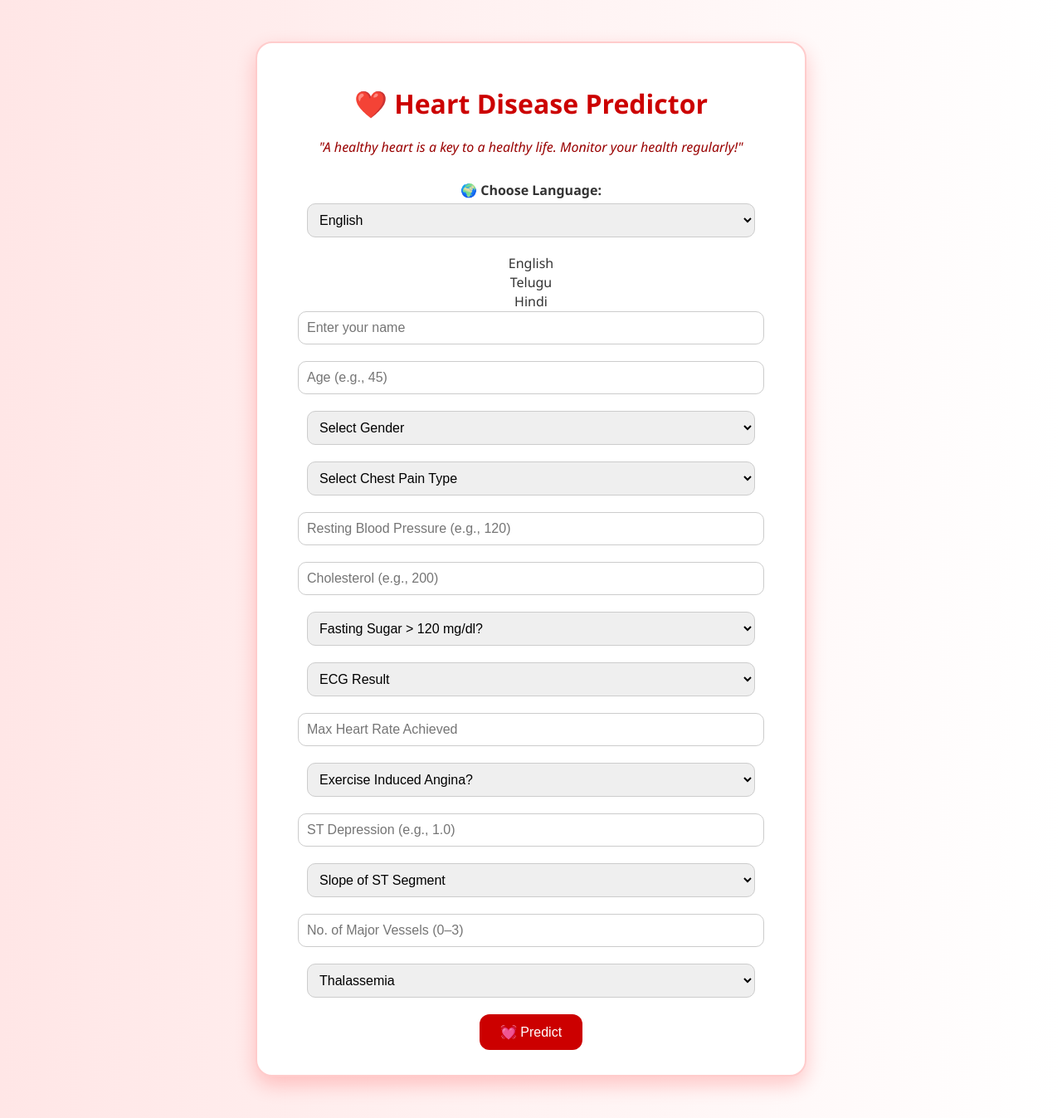
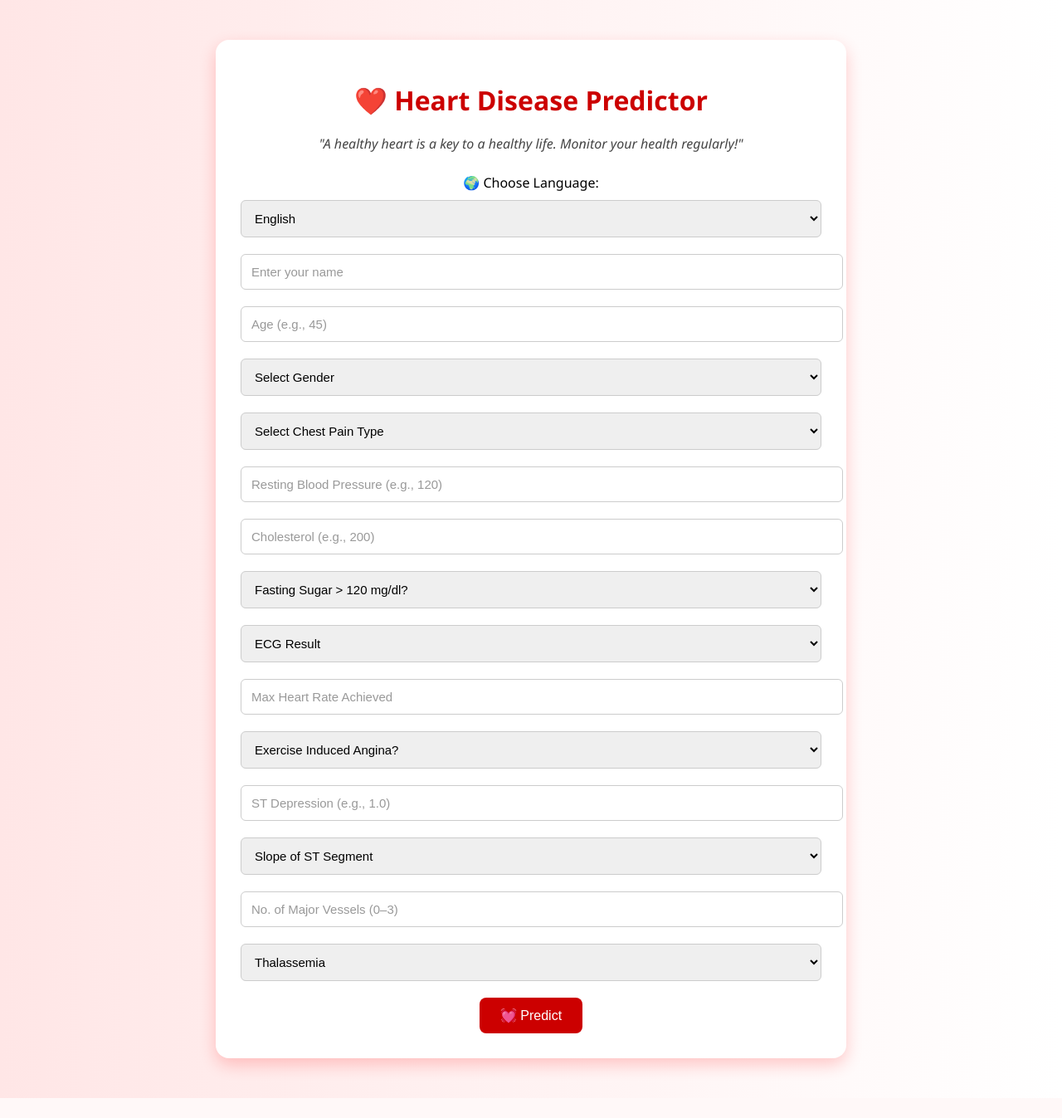
Before and after one commit to 1536117786/Heart-disease-, a Flask app: page / in a window 1280 px wide. Shown: the whole page at 83% size. After the commit the page ends 1323 px from the top, so only its background shows below. Run offline with Flask 3, Linux system fonts and the light colour scheme; parts of the project's set-up code (start-up, migrations or seed data) failed here and were passed over.

Commit message:
Updated styles.css and result.html with better design and language support

```diff
--- a/static/styles.css
+++ b/static/styles.css
@@ -1,83 +1,91 @@
-/* styles.css - Heart Health Theme */
-
 body {
-    font-family: 'Segoe UI', Tahoma, Geneva, Verdana, sans-serif;
-    background: linear-gradient(to right, #ffe6e6, #ffffff);
-    color: #333;
+    font-family: 'Segoe UI', sans-serif;
+    background: linear-gradient(to right, #ffe6e6, #fff);
+    padding: 40px;
     text-align: center;
-    margin: 0;
-    padding: 0;
 }
 
 .container {
-    max-width: 600px;
-    margin: 50px auto;
+    max-width: 700px;
+    margin: auto;
     padding: 30px;
-    background-color: #fff;
-    border-radius: 20px;
-    box-shadow: 0 10px 25px rgba(255, 0, 0, 0.2);
-    border: 2px solid #ffcccc;
+    background: #ffffff;
+    border-radius: 16px;
+    box-shadow: 0 8px 20px rgba(255, 0, 0, 0.2);
 }
 
 h1 {
     color: #cc0000;
-    font-size: 32px;
     margin-bottom: 20px;
 }
 
-p.quote {
+.quote {
+    font-size: 16px;
+    margin-bottom: 25px;
+    color: #444;
     font-style: italic;
-    color: #990000;
-    margin-bottom: 30px;
 }
 
-label {
-    display: block;
-    margin: 10px 0 5px;
-    font-weight: bold;
+form {
+    margin-top: 20px;
 }
 
-input[type="text"],
-input[type="number"],
-select {
-    width: 90%;
-    padding: 10px;
+input, select {
+    width: 100%;
+    padding: 12px;
+    margin: 10px 0;
     border: 1px solid #ccc;
-    border-radius: 10px;
-    margin-bottom: 20px;
-    font-size: 16px;
+    border-radius: 6px;
+    font-size: 15px;
+}
+
+input::placeholder {
+    color: #999;
 }
 
 button {
-    background-color: #cc0000;
+    padding: 12px 25px;
+    background: #cc0000;
     color: white;
-    padding: 12px 25px;
     border: none;
-    border-radius: 12px;
+    border-radius: 8px;
+    cursor: pointer;
     font-size: 16px;
-    cursor: pointer;
-    transition: background 0.3s ease;
+    margin-top: 10px;
 }
 
 button:hover {
-    background-color: #a00000;
+    background: #a30000;
 }
 
 .result {
+    margin-top: 20px;
     font-size: 22px;
     font-weight: bold;
-    margin-top: 20px;
-    color: green;
+    color: #cc0000;
 }
 
-.video-section {
-    margin-top: 40px;
+a {
+    color: #cc0000;
+    text-decoration: none;
 }
 
-.video-section iframe {
-    width: 100%;
-    height: 315px;
-    border-radius: 10px;
-    border: 2px solid #cc0000;
-    margin-top: 10px;
+a:hover {
+    text-decoration: underline;
 }
+
+/* Add responsive design for mobile users */
+@media (max-width: 600px) {
+    .container {
+        padding: 20px;
+    }
+
+    input, select, button {
+        font-size: 14px;
+        padding: 10px;
+    }
+
+    h1 {
+        font-size: 24px;
+    }
+}
```
Also changed, not shown: app.py (+8 -7 lines), predictions_log.csv (added, +12 -0 lines), templates/index.html (+38 -23 lines), templates/result.html (added, +45 -0 lines).
